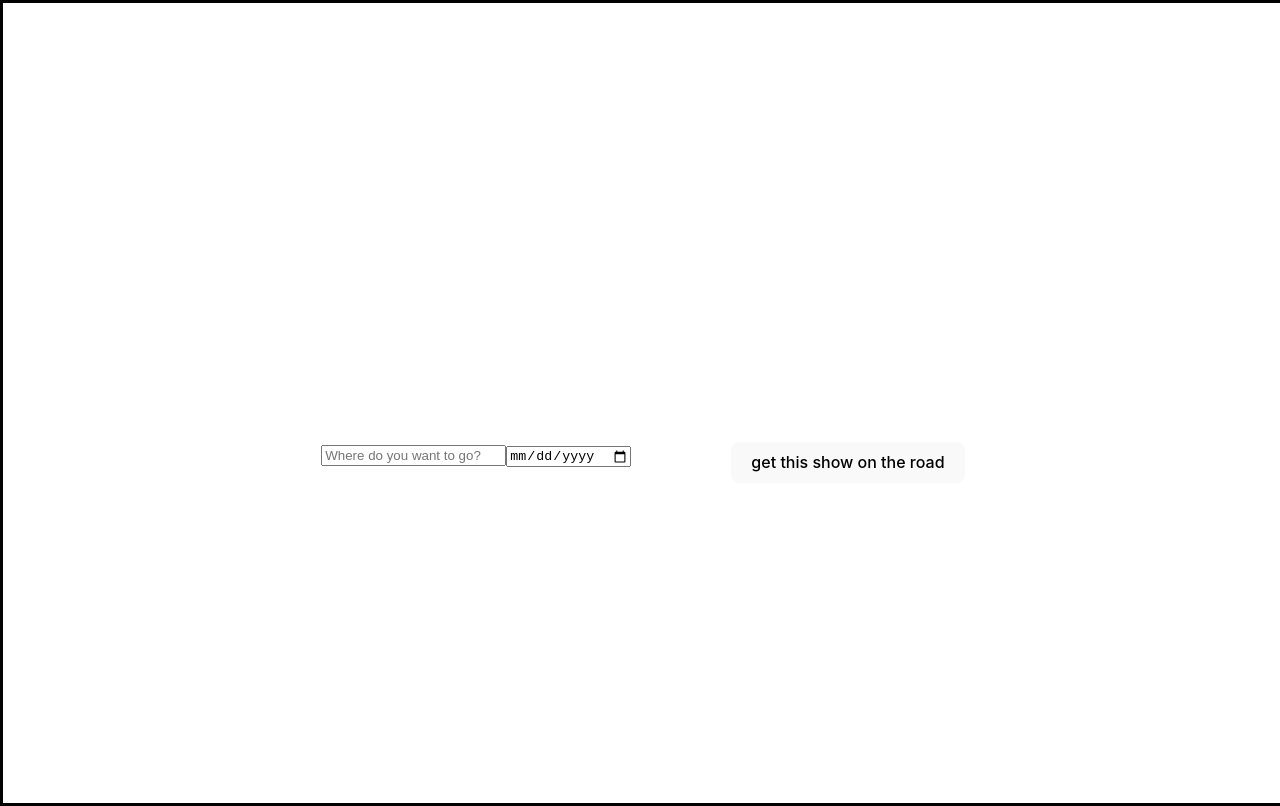
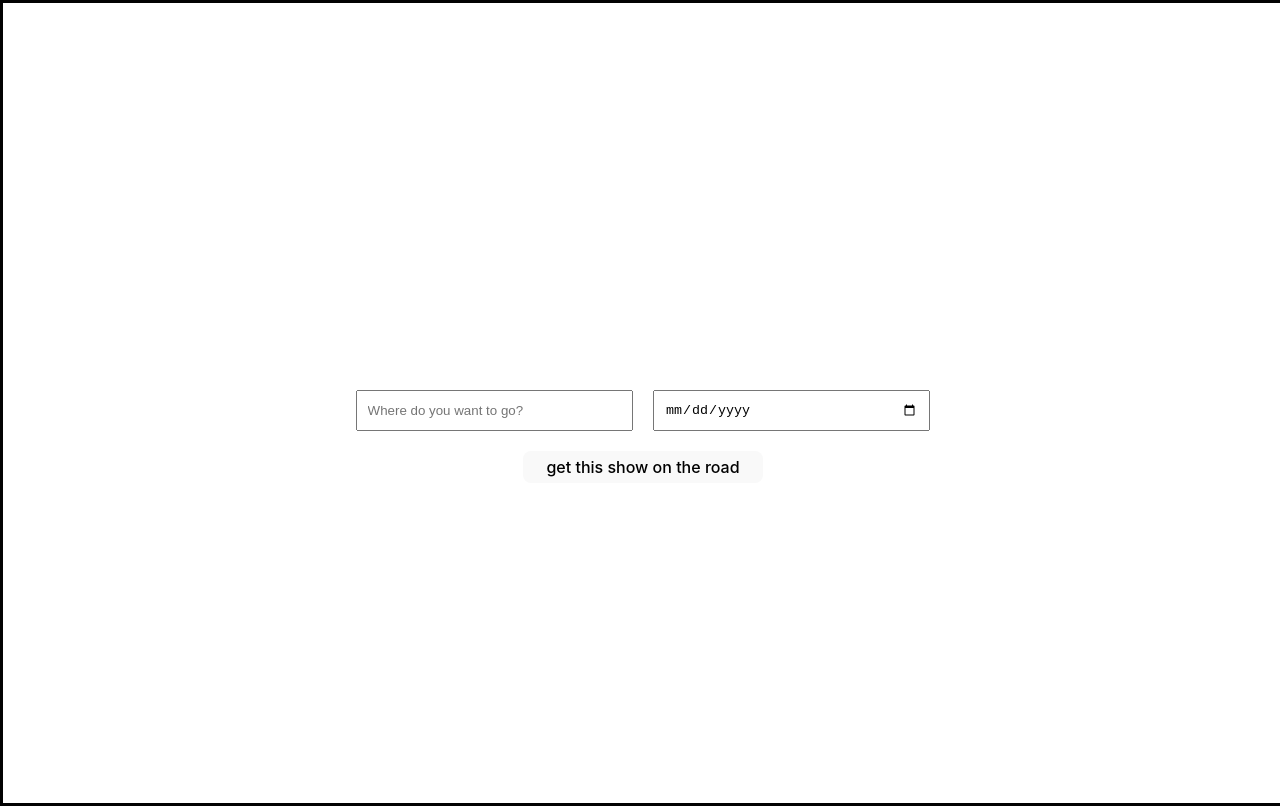
Before and after one commit to bkuhn2/RoadShow, a React (Vite) app: page / in a window 1280 px wide. Built offline with nearby package versions, Linux system fonts and the light colour scheme.

Commit message:
Adds additional minor styling to form

```diff
--- a/src/components/HomePage/HomePage.css
+++ b/src/components/HomePage/HomePage.css
@@ -18,6 +18,27 @@
   border-width: 1px; */
   width: 66%;
   display: flex;
+  flex-direction: column;
+  justify-content: space-evenly;
+  align-items: center;
+}
+
+.input-section {
+  width: 100%;
+  display: flex;
   flex-direction: row;
-  justify-content: space-evenly;
+  justify-content: center;
 }
+
+input {
+  width: 30%;
+  margin: 0px 10px 0px 10px;
+  padding: 10px
+}
+
+.home-page-generate-button {
+  width: 15rem;
+  padding: 5px;
+  margin: 20px 0px 0px 0px;
+  cursor: pointer;
+}
```
